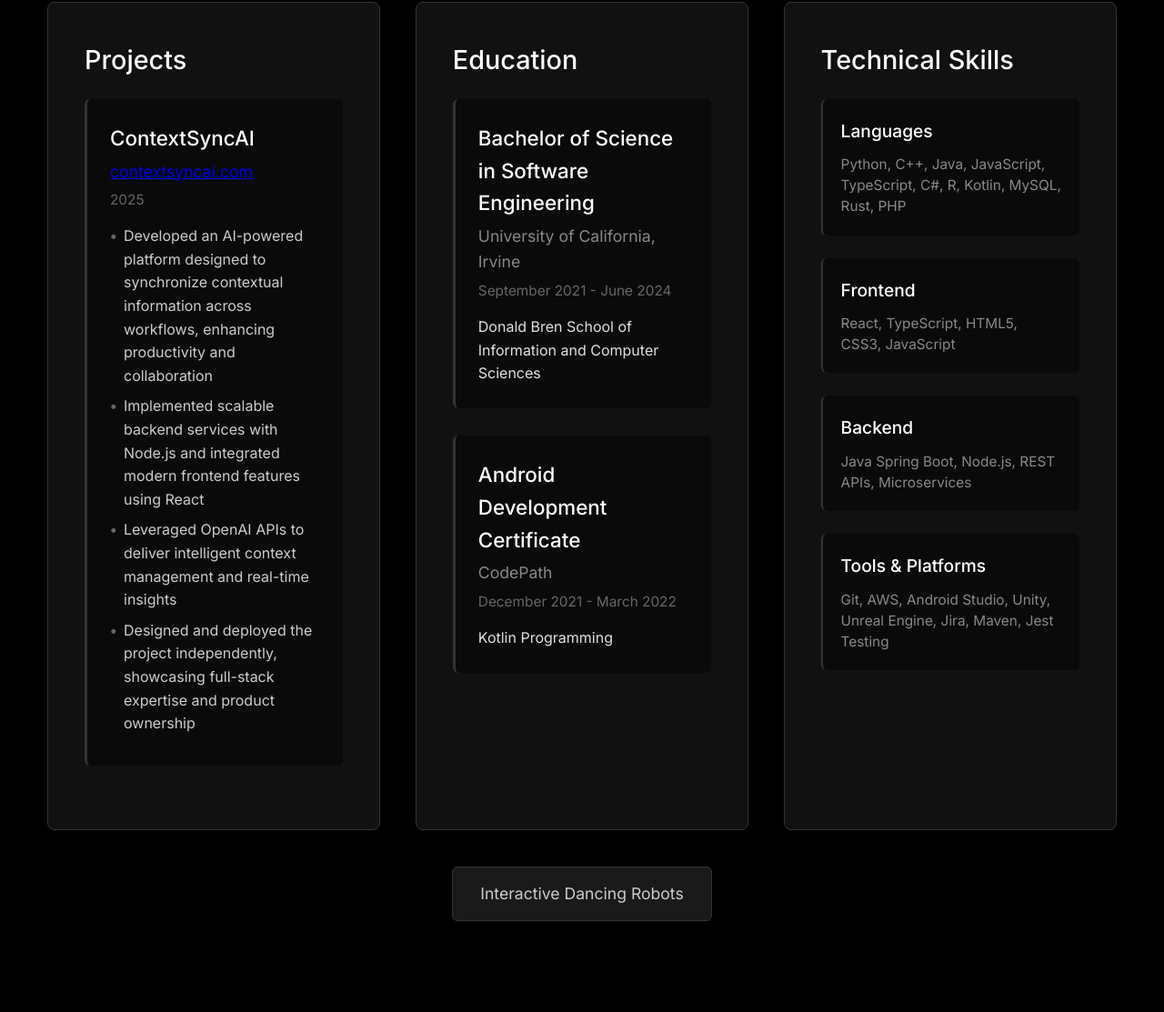
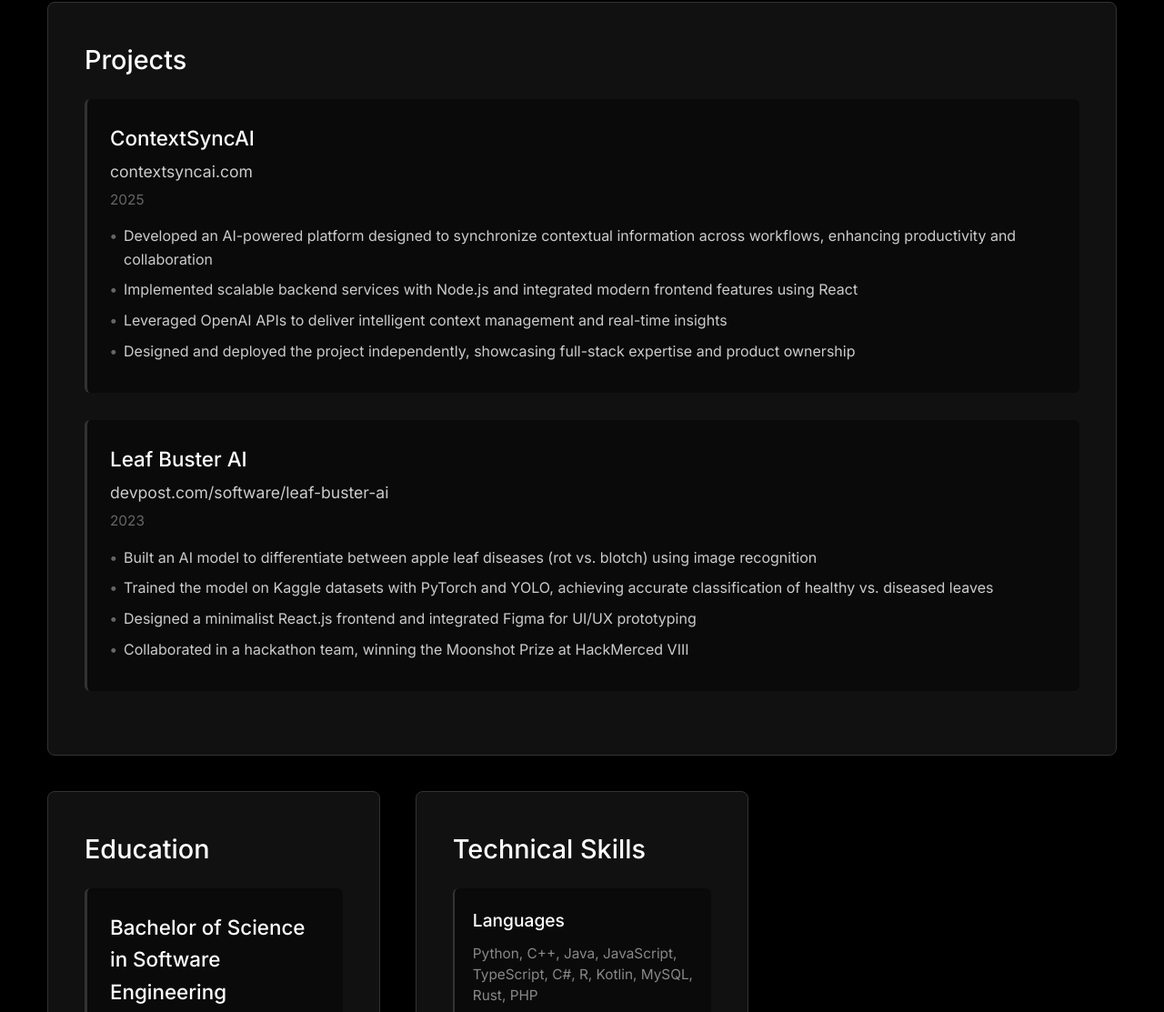
Before and after one commit to JosephSaada/resume, a plain HTML site: page index.html in a window 1280 px wide. Shown: the part 1691-2804 px from the top of the page at 91% size. Before the commit the page ends 2744 px from the top, so only its background shows below. Drawn offline with Linux system fonts and the light colour scheme.

Commit message:
Added project section with ContextSync and LeafBuster

```diff
--- a/index.html
+++ b/index.html
@@ -167,6 +167,22 @@
 			font-weight: bold;
 		}
 
+		.projects .company a {
+		  color: #cccccc;
+		  text-decoration: none;
+		  font-weight: 400;
+		  transition: color 0.3s ease;
+		}
+
+		.projects .company a:hover {
+		  color: #ffffff;
+		}
+
+		.projects {
+		  grid-column: 1 / -1;
+		}
+
+
 		.skills-grid {
 			display: grid;
 			grid-template-columns: repeat(auto-fit, minmax(250px, 1fr));
@@ -323,9 +339,12 @@
 
 			<section class="section projects">
 			  <h2>Projects</h2>
+
 			  <div class="job">
 			    <h3>ContextSyncAI</h3>
-    <div class="company"><a href="https://contextsyncai.com" target="_blank">contextsyncai.com</a></div>
+			    <div class="company">
+			      <a href="https://contextsyncai.com" target="_blank">contextsyncai.com</a>
+			    </div>
 			    <div class="date">2025</div>
 			    <ul>
 			      <li>Developed an AI-powered platform designed to synchronize contextual information across workflows, enhancing productivity and collaboration</li>
@@ -334,7 +353,22 @@
 			      <li>Designed and deployed the project independently, showcasing full-stack expertise and product ownership</li>
 			    </ul>
 			  </div>
+
+			  <div class="job">
+			    <h3>Leaf Buster AI</h3>
+			    <div class="company">
+			      <a href="https://devpost.com/software/leaf-buster-ai" target="_blank">devpost.com/software/leaf-buster-ai</a>
+			    </div>
+			    <div class="date">2023</div>
+			    <ul>
+			      <li>Built an AI model to differentiate between apple leaf diseases (rot vs. blotch) using image recognition</li>
+			      <li>Trained the model on Kaggle datasets with PyTorch and YOLO, achieving accurate classification of healthy vs. diseased leaves</li>
+			      <li>Designed a minimalist React.js frontend and integrated Figma for UI/UX prototyping</li>
+			      <li>Collaborated in a hackathon team, winning the Moonshot Prize at HackMerced VIII</li>
+			    </ul>
+			  </div>
 			</section>
+
 
 
 			<section class="section">
```
Lines whose indentation alone changed are shown as unchanged.
